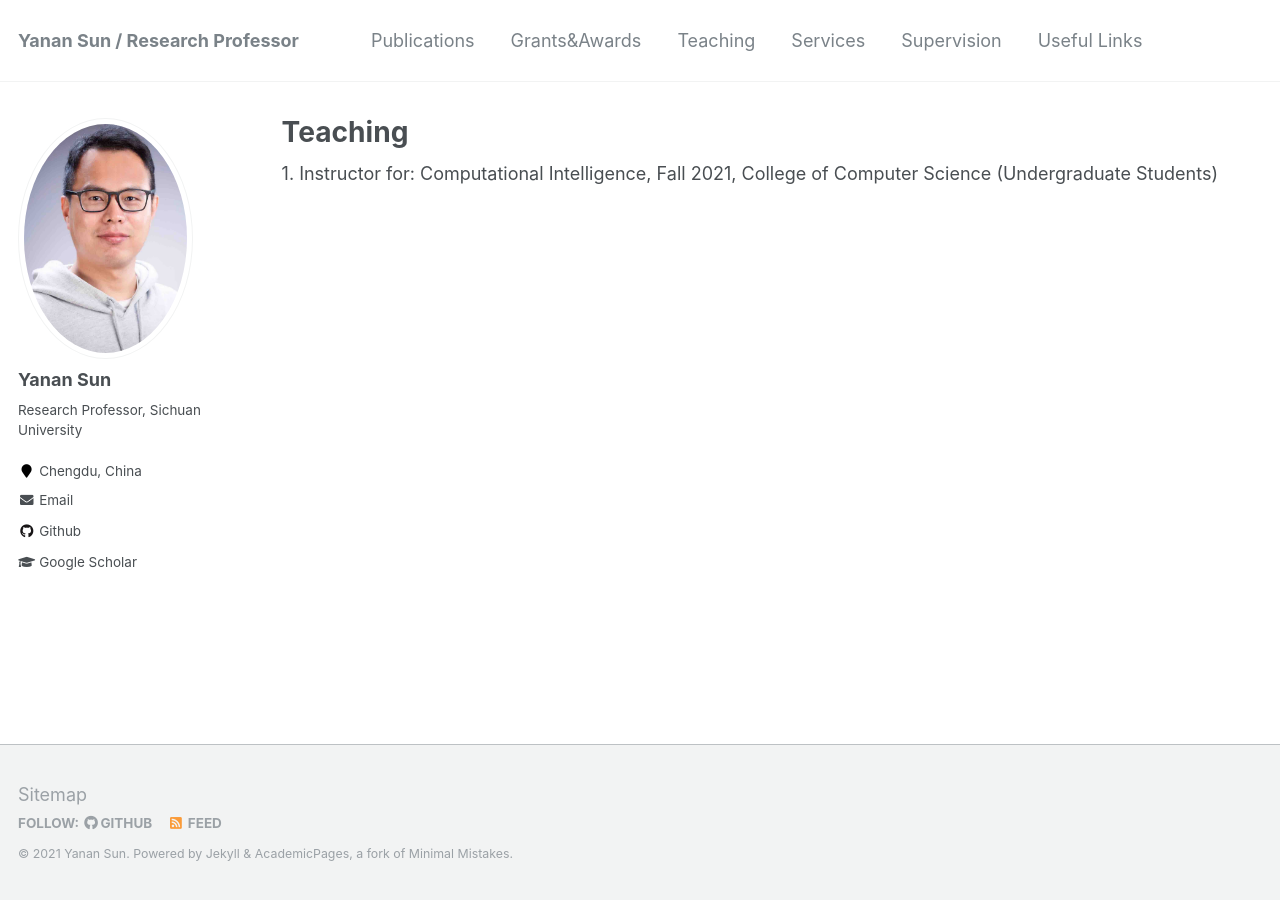
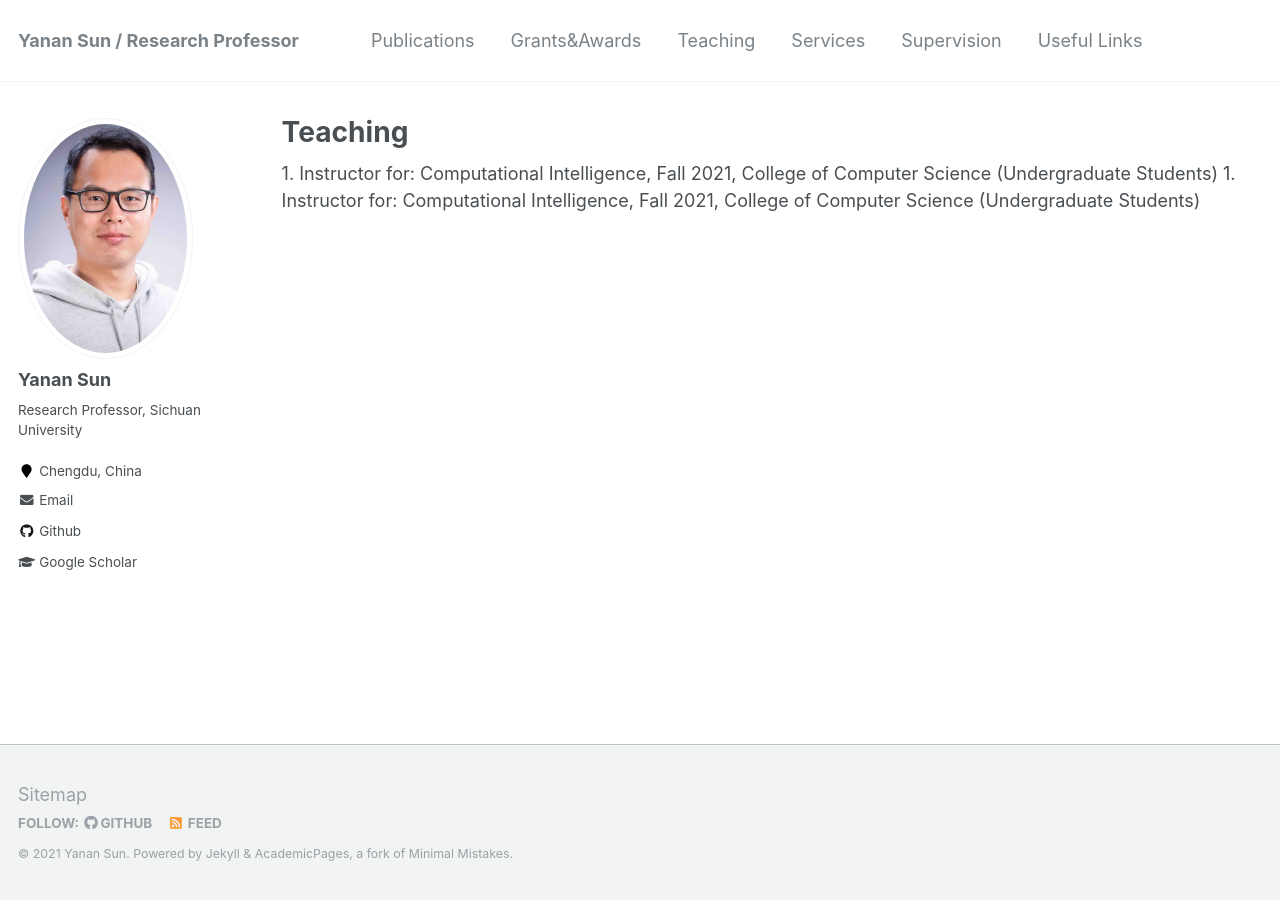
Before and after one commit to yn-sun/yn-sun.github.io, a Jekyll site: the page built from _pages/teaching.html, in a window 1280 px wide. Built offline with Jekyll 4.4.1, drawn with Linux system fonts in a browser that asks for light colours; comment, search, counter and statistics services are not loaded.

Commit message:
Update teaching.html

```diff
--- a/_pages/teaching.html
+++ b/_pages/teaching.html
@@ -7,3 +7,4 @@ author_profile: true
 
 
 1. Instructor for: Computational Intelligence, Fall 2021, College of  Computer Science (Undergraduate Students)
+1. Instructor for: Computational Intelligence, Fall 2021, College of  Computer Science (Undergraduate Students)
```
